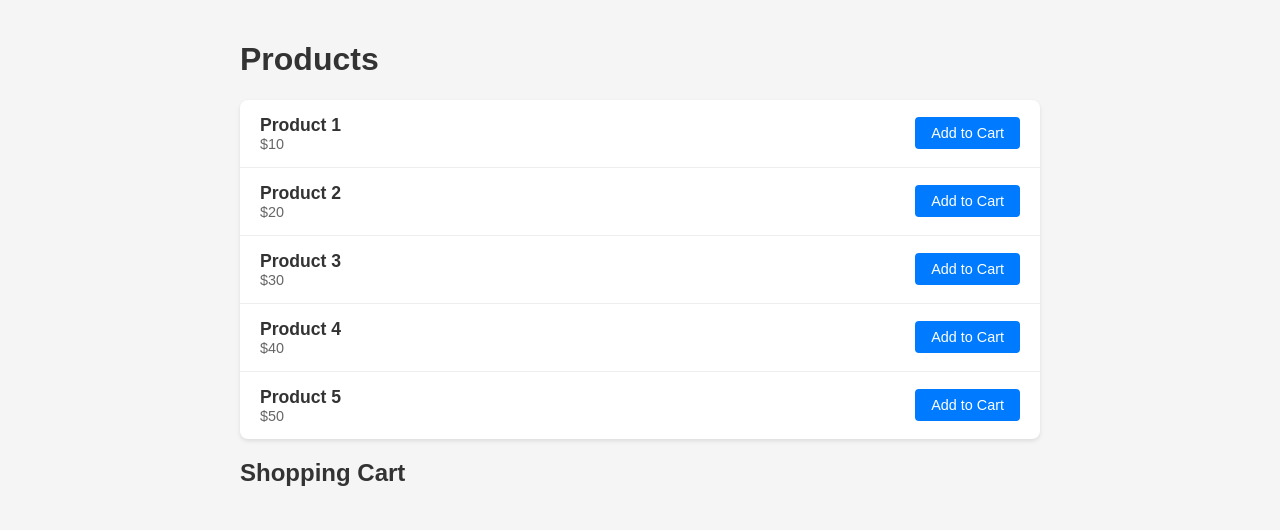
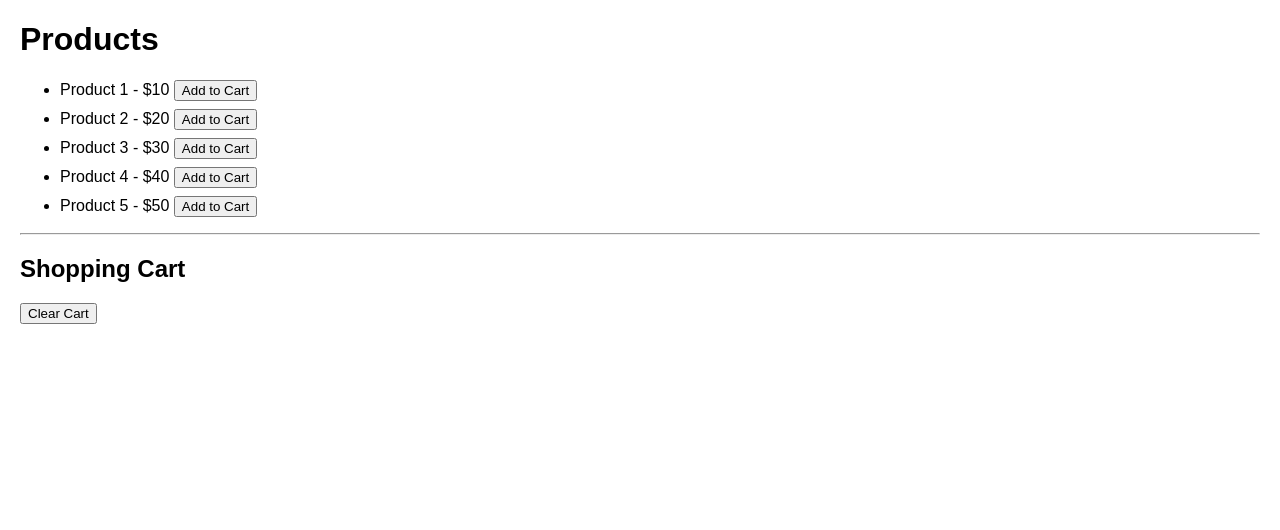
Before and after one commit to acciojob/shopping-cart-sessions-nithig, a website: page main.html in a window 1280 px wide. Drawn offline with Linux system fonts and the light colour scheme.

Commit message:
created a submission

```diff
--- a/main.html
+++ b/main.html
@@ -1,20 +1,25 @@
 <!DOCTYPE html>
-
 <html>
   <head>
-    <link rel="stylesheet" href="styles.css" />
+    <title>Shopping Cart</title>
+    <style>
+      body {
+        font-family: Arial;
+        margin: 20px;
+      }
+      li {
+        margin-bottom: 8px;
+      }
+    </style>
   </head>
+  <body>
+    <h1>Products</h1>
+    <ul id="product-list"></ul>
+    <hr />
+    <h2>Shopping Cart</h2>
+    <ul id="cart-list"></ul>
+    <button id="clear-cart-btn">Clear Cart</button>
 
-  <body>
-    <!-- do not edit this file -->
-     <h1>Products</h1>
-    <ul id="product-list"></ul>
-
-    <h2>Shopping Cart</h2>
-    <div class="cart-total" id="cart-total" style="display: none;">Total: $0</div>
-    <ul id="cart-list"></ul>
-    <button id="clear-cart-btn" style="display: none;">Clear Cart</button>
-
-    <script type="text/javascript" src="./script.js"></script>
+    <script src="./script.js"></script>
   </body>
 </html>
--- a/script.js
+++ b/script.js
@@ -6,118 +6,63 @@
   { id: 5, name: "Product 5", price: 50 },
 ];
 
-        // DOM elements
-        const productList = document.getElementById('product-list');
-        const cartList = document.getElementById('cart-list');
-        const clearCartBtn = document.getElementById('clear-cart-btn');
+const productList = document.getElementById("product-list");
+const cartList = document.getElementById("cart-list");
+const clearCartBtn = document.getElementById("clear-cart-btn");
 
-        // Initialize the page
-        function init() {
-            renderProducts();
-            // Ensure sessionStorage always has cart key
-            try {
-                if (!sessionStorage.getItem('cart')) {
-                    sessionStorage.setItem('cart', JSON.stringify([]));
-                }
-            } catch (error) {
-                console.log('SessionStorage not available');
-            }
-            loadCart();
-        }
+// Load cart from sessionStorage
+let cart = JSON.parse(sessionStorage.getItem("cart")) || [];
 
-        // Render products list
+// Render product list
 function renderProducts() {
-            productList.innerHTML = '';
-
-            products.forEach(product => {
-                const li = document.createElement('li');
+  products.forEach((product) => {
+    const li = document.createElement("li");
     li.innerHTML = `
-                    <div class="product-info">
-                        <span class="product-name">${product.name}</span>
-                        <span class="product-price">$${product.price}</span>
-                    </div>
-                    <button onclick="addToCart(${product.id})">Add to Cart</button>
+      ${product.name} - $${product.price}
+      <button class="add-to-cart-btn" data-id="${product.id}">Add to Cart</button>
     `;
     productList.appendChild(li);
   });
+
+  // Attach event listeners to all "Add to Cart" buttons
+  document.querySelectorAll(".add-to-cart-btn").forEach((btn) => {
+    btn.addEventListener("click", (e) => {
+      const id = parseInt(e.target.getAttribute("data-id"));
+      addToCart(id);
+    });
+  });
 }
 
-        // Load cart from sessionStorage
-        function loadCart() {
-            try {
-                const cartData = sessionStorage.getItem('cart');
-                if (cartData) {
-                    const cart = JSON.parse(cartData);
-                    renderCart(cart);
-                } else {
-                    // Initialize with empty array if no cart exists
-                    sessionStorage.setItem('cart', JSON.stringify([]));
-                }
-            } catch (error) {
-                // If sessionStorage fails, cart remains empty
-                console.log('SessionStorage not available');
-            }
+// Render shopping cart
+function renderCart() {
+  cartList.innerHTML = "";
+  cart.forEach((item) => {
+    const li = document.createElement("li");
+    li.textContent = `${item.name} - $${item.price}`;
+    cartList.appendChild(li);
+  });
 }
 
 // Add product to cart
 function addToCart(productId) {
-            const product = products.find(p => p.id === productId);
+  const product = products.find((p) => p.id === productId);
   if (product) {
-                try {
-                    // Get current cart from sessionStorage
-                    let cart = [];
-                    const cartData = sessionStorage.getItem('cart');
-                    if (cartData) {
-                        cart = JSON.parse(cartData);
-                    }
-
-                    // Add product to cart
-                    cart.push({
-                        id: product.id,
-                        name: product.name,
-                        price: product.price
-                    });
-
-                    // Save to sessionStorage
-                    sessionStorage.setItem('cart', JSON.stringify(cart));
-
-                    // Re-render cart
-                    renderCart(cart);
-                } catch (error) {
-                    // If sessionStorage fails, still show in cart temporarily
-                    console.log('SessionStorage not available');
-                    const li = document.createElement('li');
-                    li.textContent = `${product.name} - $${product.price}`;
-                    cartList.appendChild(li);
-                }
-            }
-        }
-
-        // Render cart
-        function renderCart(cart) {
-            cartList.innerHTML = '';
-
-            if (cart && cart.length > 0) {
-                cart.forEach(item => {
-                    const li = document.createElement('li');
-                    li.textContent = `${item.name} - $${item.price}`;
-                    cartList.appendChild(li);
-                });
+    cart.push(product);
+    sessionStorage.setItem("cart", JSON.stringify(cart));
+    renderCart();
   }
 }
 
 // Clear cart
 function clearCart() {
-            try {
-                sessionStorage.setItem('cart', JSON.stringify([]));
-            } catch (error) {
-                console.log('SessionStorage not available');
-            }
-            cartList.innerHTML = '';
+  cart = [];
+  sessionStorage.removeItem("cart");
+  renderCart();
 }
 
-        // Event listeners
-        clearCartBtn.addEventListener('click', clearCart);
+// Attach clear cart event
+clearCartBtn.addEventListener("click", clearCart);
 
-        // Initialize the application
-        init();
+// Initial render
+renderProducts();
+renderCart();
--- a/styles.css
+++ /dev/null
@@ -1,75 +0,0 @@
-  body {
-            font-family: Arial, sans-serif;
-            max-width: 800px;
-            margin: 0 auto;
-            padding: 20px;
-            background-color: #f5f5f5;
-        }
-
-        h1, h2 {
-            color: #333;
-        }
-
-        #product-list, #cart-list {
-            list-style: none;
-            padding: 0;
-            background: white;
-            border-radius: 8px;
-            box-shadow: 0 2px 4px rgba(0,0,0,0.1);
-            margin: 20px 0;
-        }
-
-        #product-list li, #cart-list li {
-            display: flex;
-            justify-content: space-between;
-            align-items: center;
-            padding: 15px 20px;
-            border-bottom: 1px solid #eee;
-        }
-
-        #product-list li:last-child, #cart-list li:last-child {
-            border-bottom: none;
-        }
-
-        .product-info {
-            display: flex;
-            flex-direction: column;
-        }
-
-        .product-name {
-            font-weight: bold;
-            font-size: 1.1em;
-            color: #333;
-        }
-
-        .product-price {
-            color: #666;
-            font-size: 0.9em;
-        }
-
-        button {
-            background-color: #007bff;
-            color: white;
-            border: none;
-            padding: 8px 16px;
-            border-radius: 4px;
-            cursor: pointer;
-            font-size: 0.9em;
-            transition: background-color 0.3s;
-        }
-
-        button:hover {
-            background-color: #0056b3;
-        }
-
-        #clear-cart-btn {
-            background-color: #dc3545;
-            display: block;
-            margin: 20px auto;
-            padding: 10px 20px;
-            font-size: 1em;
-        }
-
-        #clear-cart-btn:hover {
-            background-color: #c82333;
-        }
```
Lines whose indentation alone changed are shown as unchanged.
